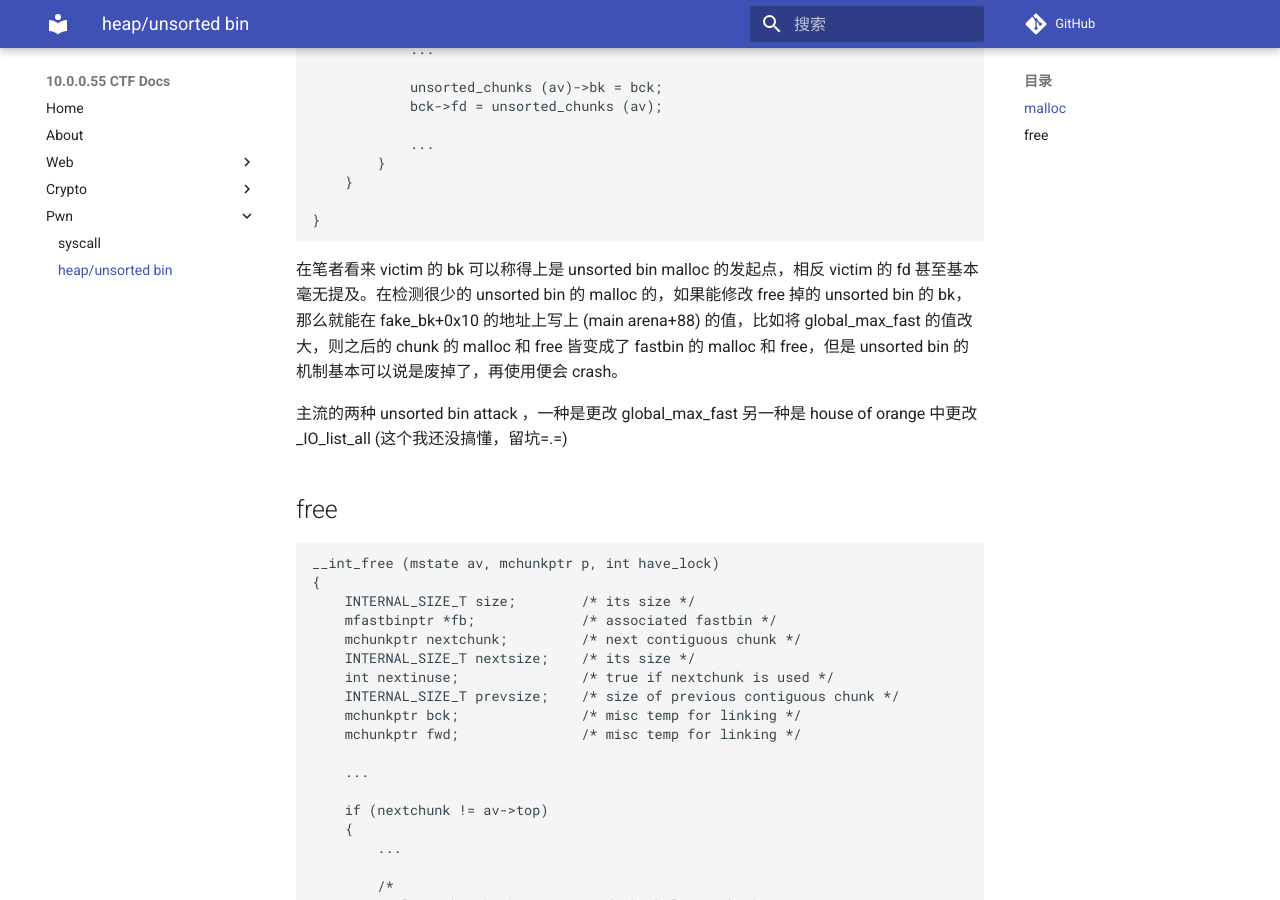
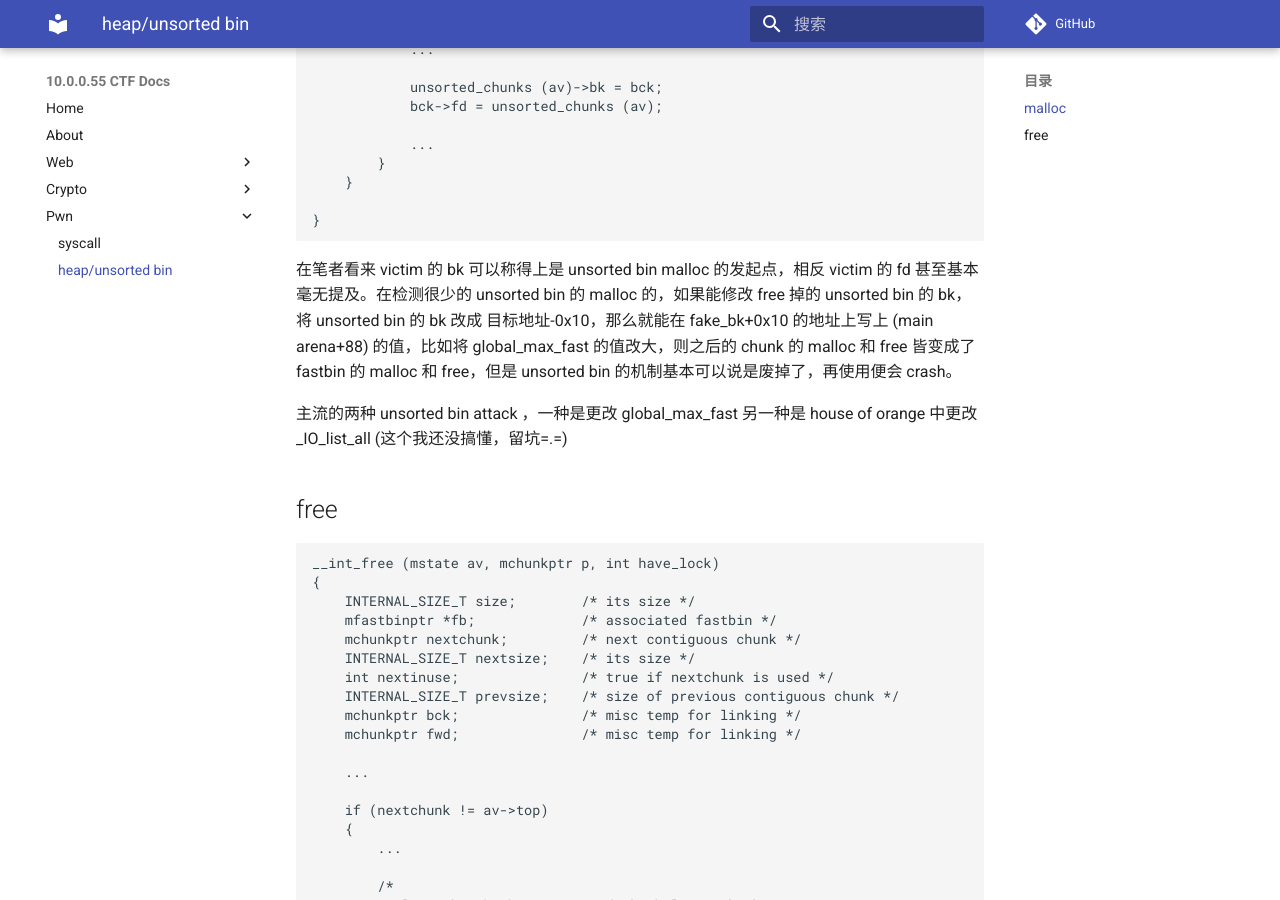
Before and after one commit to 10-0-0-55/10-0-0-55.github.io, an MkDocs documentation site: the page built from docs/pwn/unsorted-bin.md, in a window 1280 px wide and 900 px high, scrolled down 772 px. Built offline with MkDocs 1.6.1 and Material for MkDocs 9.7.7, drawn with Linux system fonts in a browser that asks for light colours; comment, search, counter and statistics services are not loaded.

Commit message:
heap/unsorted bin version1.1

````diff
--- a/docs/pwn/unsorted-bin.md
+++ b/docs/pwn/unsorted-bin.md
@@ -44,7 +44,7 @@
 }
 ```
 
-在笔者看来 victim 的 bk 可以称得上是 unsorted bin malloc 的发起点，相反 victim 的 fd 甚至基本毫无提及。在检测很少的 unsorted bin 的 malloc 的，如果能修改 free 掉的 unsorted bin 的 bk，那么就能在 fake_bk+0x10 的地址上写上 (main arena+88) 的值，比如将 global_max_fast 的值改大，则之后的 chunk 的 malloc 和 free 皆变成了 fastbin 的 malloc 和 free，但是 unsorted bin 的机制基本可以说是废掉了，再使用便会 crash。<br/>
+在笔者看来 victim 的 bk 可以称得上是 unsorted bin malloc 的发起点，相反 victim 的 fd 甚至基本毫无提及。在检测很少的 unsorted bin 的 malloc 的，如果能修改 free 掉的 unsorted bin 的 bk，将 unsorted bin 的 bk 改成 目标地址-0x10，那么就能在 fake_bk+0x10 的地址上写上 (main arena+88) 的值，比如将 global_max_fast 的值改大，则之后的 chunk 的 malloc 和 free 皆变成了 fastbin 的 malloc 和 free，但是 unsorted bin 的机制基本可以说是废掉了，再使用便会 crash。<br/>
 
 主流的两种 unsorted bin attack ，一种是更改 global_max_fast 另一种是 house of orange 中更改 _IO_list_all (这个我还没搞懂，留坑=.=) <br/>
 
````
